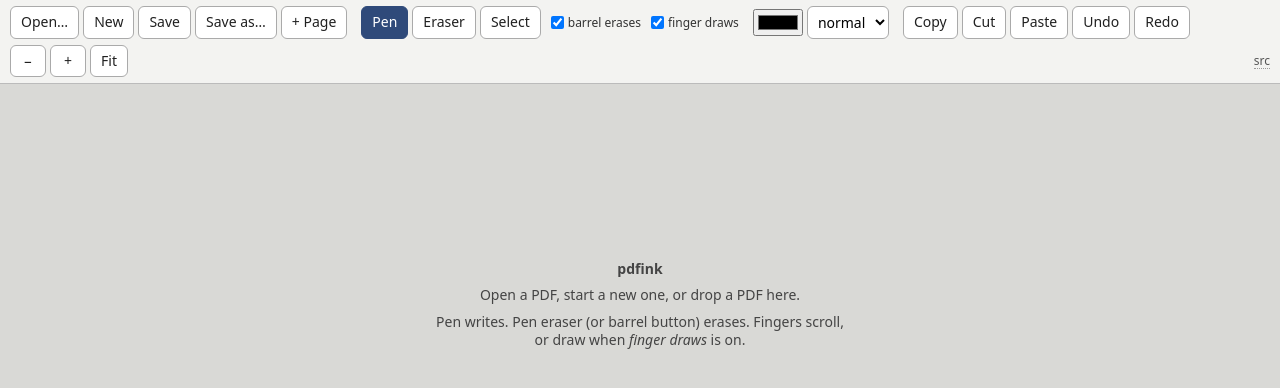
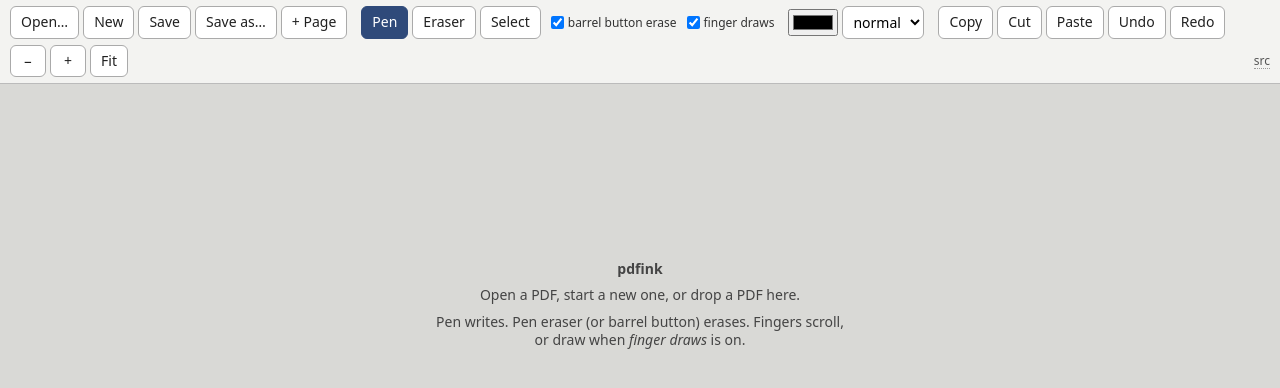
Before and after one commit to dannyob/pdfink, a website built with Vite: page index.html in a window 1280 px wide. Built offline with nearby package versions, Linux system fonts and the light colour scheme; files whose address does not match are found by name.

Commit message:
Rename the toggle to 'barrel button erase'

```diff
--- a/index.html
+++ b/index.html
@@ -26,7 +26,7 @@
         <button id="tool-pen" class="tool active" title="Pen (P)">Pen</button>
         <button id="tool-eraser" class="tool" title="Eraser (E)">Eraser</button>
         <button id="tool-select" class="tool" title="Select rectangle (S)">Select</button>
-        <label class="opt" title="Many pens don't report their barrel button. With this on, a pen whose pressure is pinned to 0 (hovering) or 1 (touching) counts as a barrel press and erases. The eraser end always erases."><input type="checkbox" id="barrel-erase" checked /> barrel erases</label>
+        <label class="opt" title="Many pens don't report their barrel button. With this on, a pen whose pressure is pinned to 0 (hovering) or 1 (touching) counts as a barrel press and erases. The eraser end always erases."><input type="checkbox" id="barrel-erase" checked /> barrel button erase</label>
         <label class="opt" title="Draw with a finger (one finger draws, two fingers scroll). On by default on devices without a pen or mouse; switches itself off when a pen appears."><input type="checkbox" id="finger-draws" /> finger draws</label>
       </div>
       <div class="group">
```
Also changed, not shown: README.md.
